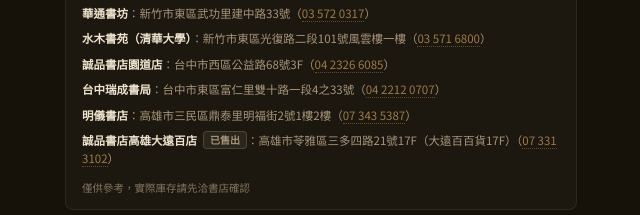
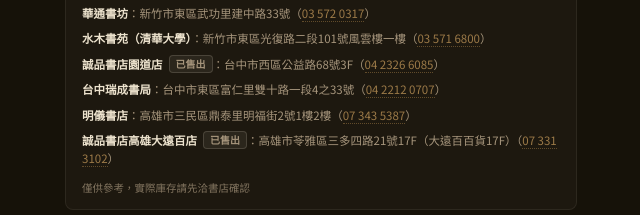
Before and after one commit to chairoxychen/fingerboard_link, a plain HTML site: page index.html in a window 1280 px wide. Shown: the part 1853-2068 px from the top of the page, 319-959 px from the left. Drawn offline with Linux system fonts and the light colour scheme.

Commit message:
Add files via upload

```diff
--- a/index.html
+++ b/index.html
@@ -507,7 +507,7 @@
       <li><span class="store-name">誠品書店新店店</span><span class="sold-tag">已售出</span>：新北市新店區寶福里中興路三段70號4樓（<a href="tel:0229189888">02 2918 9888</a>）</li>
       <li><span class="store-name">華通書坊</span>：新竹市東區武功里建中路33號（<a href="tel:035720317">03 572 0317</a>）</li>
       <li><span class="store-name">水木書苑（清華大學）</span>：新竹市東區光復路二段101號風雲樓一樓（<a href="tel:035716800">03 571 6800</a>）</li>
-      <li><span class="store-name">誠品書店園道店</span>：台中市西區公益路68號3F（<a href="tel:0423266085">04 2326 6085</a>）</li>
+      <li><span class="store-name">誠品書店園道店</span><span class="sold-tag">已售出</span>：台中市西區公益路68號3F（<a href="tel:0423266085">04 2326 6085</a>）</li>
       <li><span class="store-name">台中瑞成書局</span>：台中市東區富仁里雙十路一段4之33號（<a href="tel:0422120707">04 2212 0707</a>）</li>
       <li><span class="store-name">明儀書店</span>：高雄市三民區鼎泰里明福街2號1樓2樓（<a href="tel:073435387">07 343 5387</a>）</li>
       <li><span class="store-name">誠品書店高雄大遠百店</span><span class="sold-tag">已售出</span>：高雄市苓雅區三多四路21號17F（大遠百百貨17F）（<a href="tel:073313102">07 331 3102</a>）</li>
```
